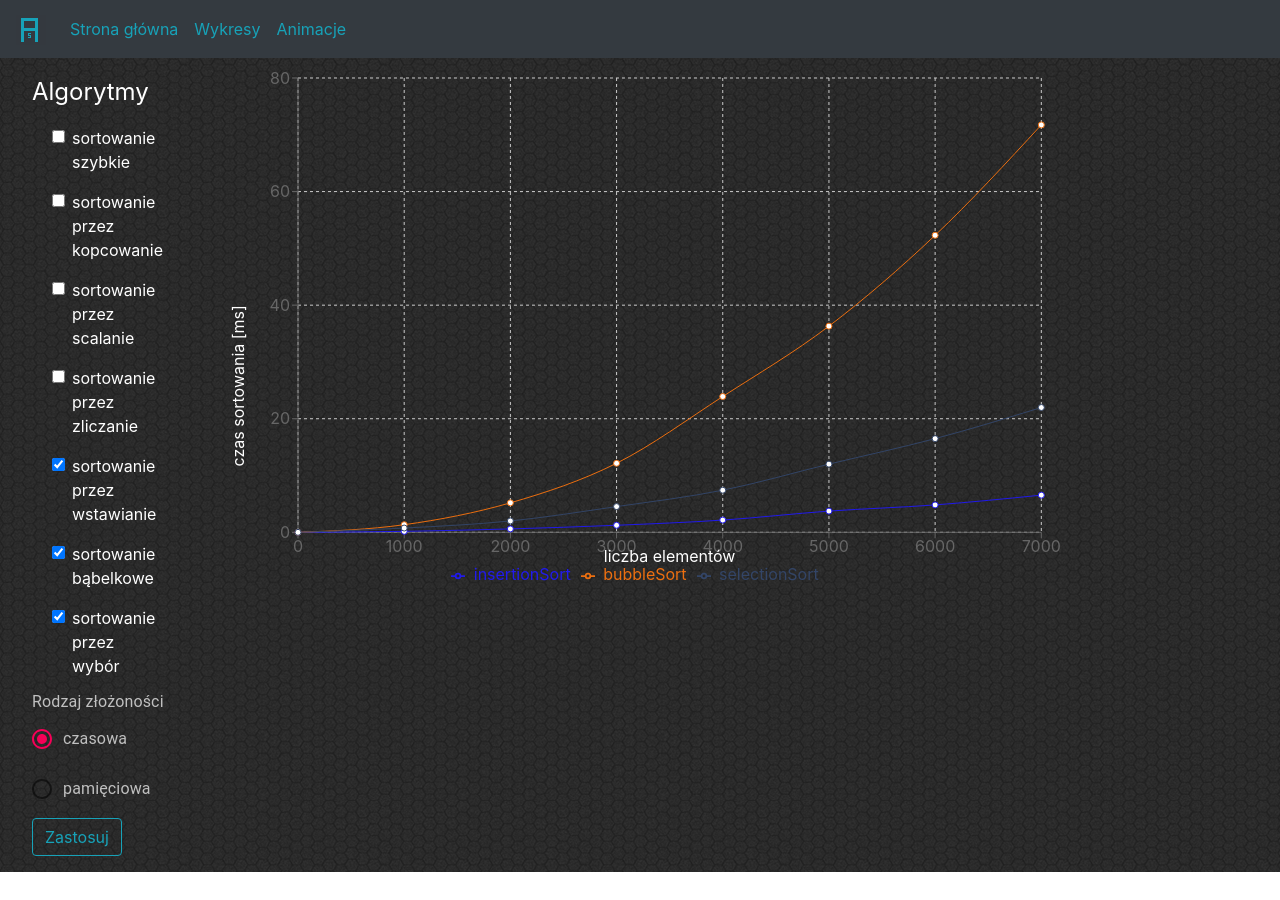
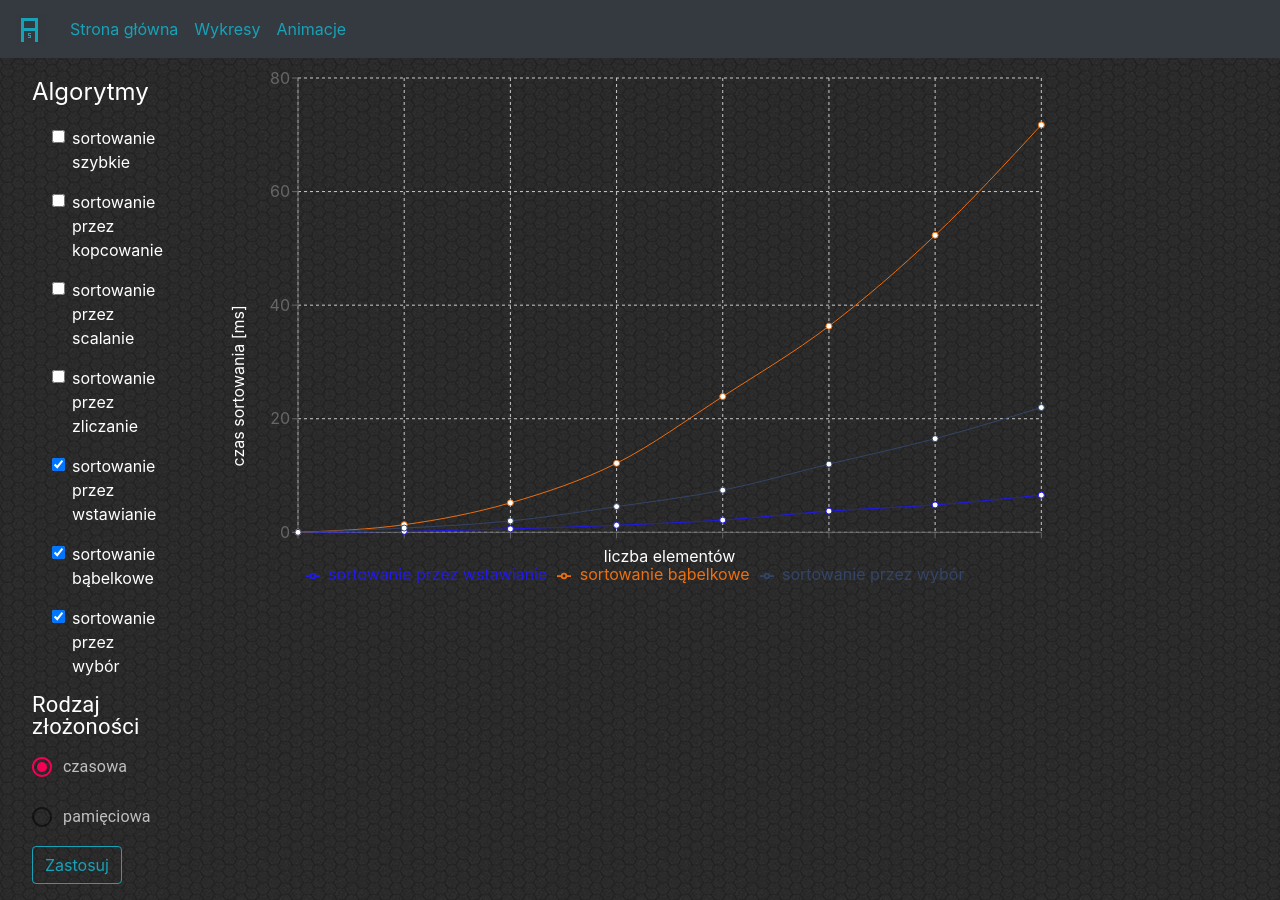
Before and after one commit to Leherguargin/algSort, a React (Create React App) app: page /wykresy in a window 1280 px wide. Before the commit the page ends 872 px from the top, so only its background shows below. Built offline with nearby package versions, Linux system fonts and the light colour scheme.

Commit message:
add dobre nazwy do wykresów

```diff
--- a/src/component/animacje/schematyBlokowe.jsx
+++ b/src/component/animacje/schematyBlokowe.jsx
@@ -6,7 +6,7 @@ import { Button } from "react-bootstrap";
 function getModalStyle() {
   const top = 50;
   const left = 50;
-  const width = 700;
+  const width = 350;
 
   return {
     top: `${top}%`,
@@ -19,7 +19,7 @@ function getModalStyle() {
 const useStyles = makeStyles((theme) => ({
   paper: {
     position: "absolute",
-    width: 400,
+    width: 350,
     backgroundColor: theme.palette.background.paper,
     border: "2px solid #000",
     boxShadow: theme.shadows[5],
--- a/src/component/wykresy/Wykres.jsx
+++ b/src/component/wykresy/Wykres.jsx
@@ -21,6 +21,15 @@ export default class Wykres extends PureComponent {
     "#ec6f10",
     "#334567",
   ];
+  mapping = {
+    quickSort: "sortowanie szybkie",
+    heapSort: "sortowanie przez kopcowanie",
+    mergeSort: "sortowanie przez scalanie",
+    countingSort: "sortowanie przez zliczanie",
+    insertionSort: "sortowanie przez wstawianie",
+    bubbleSort: "sortowanie bąbelkowe",
+    selectionSort: "sortowanie przez wybór",
+  };
   x = [1, 2, 3, 4, 5, 6, 7, 8, 7, 6, 5, 4, 3, 2];
 
   renderColorfulLegendText(value, entry) {
@@ -29,7 +38,18 @@ export default class Wykres extends PureComponent {
   }
 
   render() {
-    // console.log(this.props.dane);
+    let dane = [];
+    this.props.dane.forEach((element) => {
+      let el = {};
+      el["sortowanie szybkie"] = element["quickSort"];
+      el["sortowanie przez kopcowanie"] = element["heapSort"];
+      el["sortowanie przez scalanie"] = element["mergeSort"];
+      el["sortowanie przez zliczanie"] = element["countingSort"];
+      el["sortowanie przez wstawianie"] = element["insertionSort"];
+      el["sortowanie bąbelkowe"] = element["bubbleSort"];
+      el["sortowanie przez wybór"] = element["selectionSort"];
+      dane.push(el);
+    });
     let osY = (
       <YAxis>
         <Label
@@ -59,7 +79,7 @@ export default class Wykres extends PureComponent {
         <LineChart
           width={this.props.szerokoscWykresu}
           height={this.props.wysokoscWykresu}
-          data={this.props.dane}
+          data={dane}
           margin={{
             top: 20,
             right: 30,
@@ -84,7 +104,7 @@ export default class Wykres extends PureComponent {
               return (
                 <Line
                   type="monotone"
-                  dataKey={this.props.jakieAlgorytmy[index]}
+                  dataKey={this.mapping[this.props.jakieAlgorytmy[index]]}
                   label={this.x[index]}
                   stroke={this.kolorki[index]}
                   activeDot={{ r: 8 }}
--- a/src/component/wykresy/Wykresy.jsx
+++ b/src/component/wykresy/Wykresy.jsx
@@ -216,7 +216,11 @@ export default class Wykresy extends React.Component {
                     </div>
                   ))}
                   <FormControl component="fieldset">
-                    <FormLabel component="legend" style={{ color: "silver" }}>
+                    <FormLabel
+                      component="legend"
+                      className="text-white"
+                      style={{ color: "silver", fontSize: 22 }}
+                    >
                       Rodzaj złożoności
                     </FormLabel>
                     <RadioGroup
```
